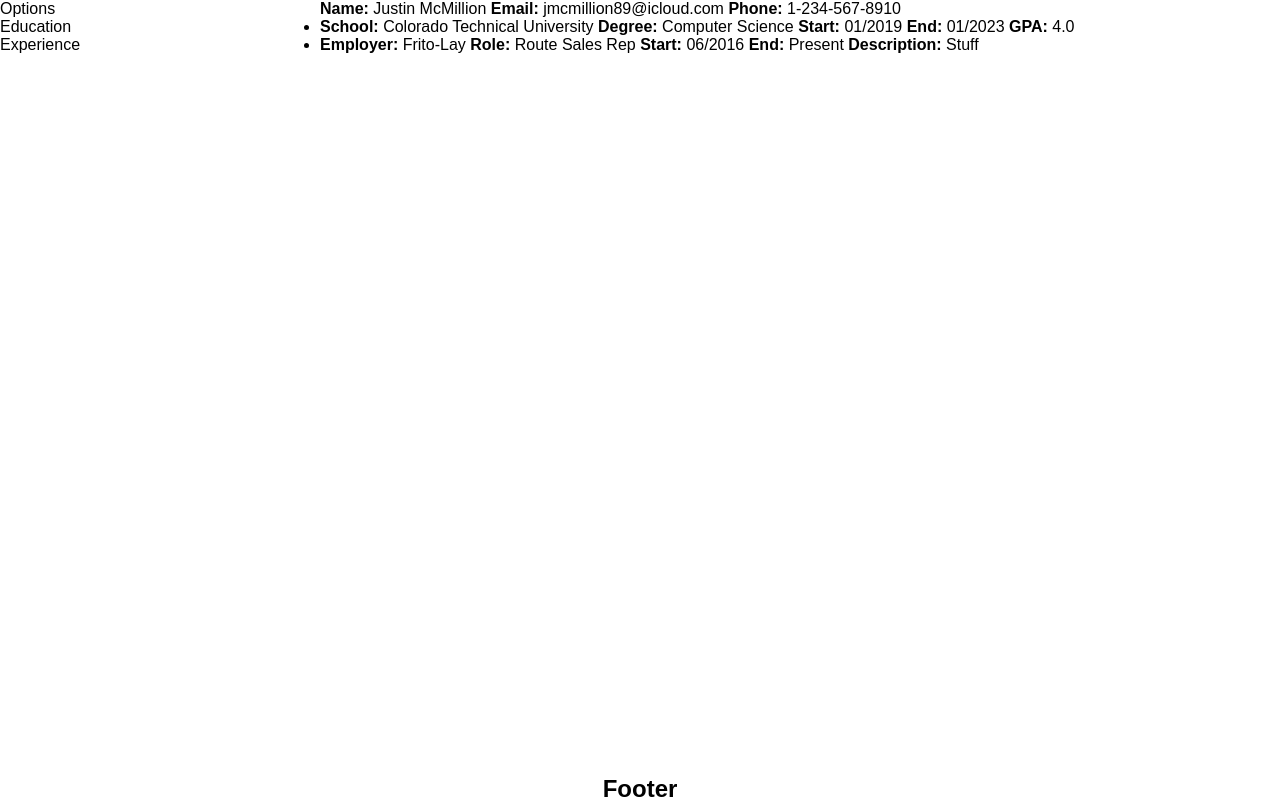
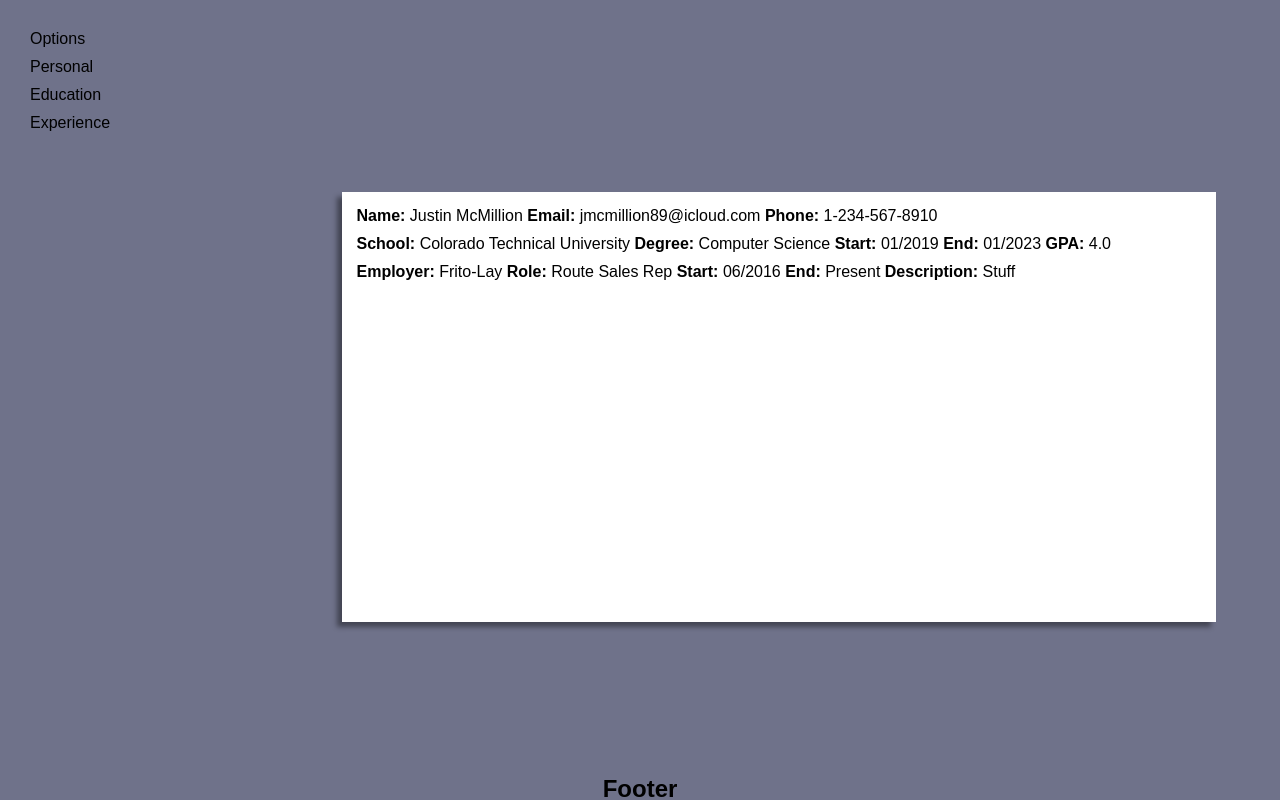
Before and after one commit to jmcmillion89/cv-application, a React (Vite) app: page / in a window 1280 px wide. Built offline with nearby package versions, Linux system fonts and the light colour scheme.

Commit message:
update styling

```diff
--- a/src/App.jsx
+++ b/src/App.jsx
@@ -43,6 +43,7 @@ function App() {
     </div>
 
     <div className='sidebar-personal-details'>
+      Personal
     </div>
 
     <div className='sidebar-education'>
--- a/src/index.css
+++ b/src/index.css
@@ -7,6 +7,7 @@
 
 body {
   font-family: Arial, Helvetica, sans-serif;
+  background-color: #6f728a;
 }
 
 .container {
@@ -20,12 +21,22 @@ body {
   flex: 1;
   justify-content: flex-start;
   flex-direction: column;
+  padding: 15px;
+  margin: 15px;
+
 }
 
 .cv {
   display: flex;
   flex: 3;
   flex-direction: column;
+  border: 5px solid white;
+  padding: 10px;
+  background-color: #fff;
+  margin-top: 15%;
+  margin-right: 5%;
+  height: 50%;
+  box-shadow: -5px 5px 5px hsla(0, 0%, 0%, 0.404);
 }
 
 .footer {
@@ -34,6 +45,18 @@ body {
   bottom: 0;
   width: 100%;
   height: 25px;
+}
+
+li {
+  list-style: none;
+}
+
+.cv > * {
+  padding-bottom: 10px;
+}
+
+.sidebar > * {
+  padding-bottom: 10px;
 }
 
 /* App layout end */
```
